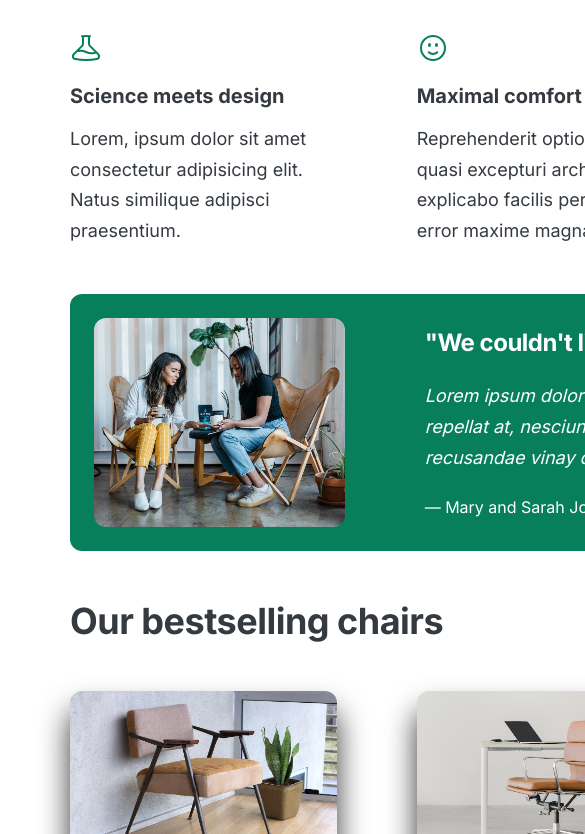
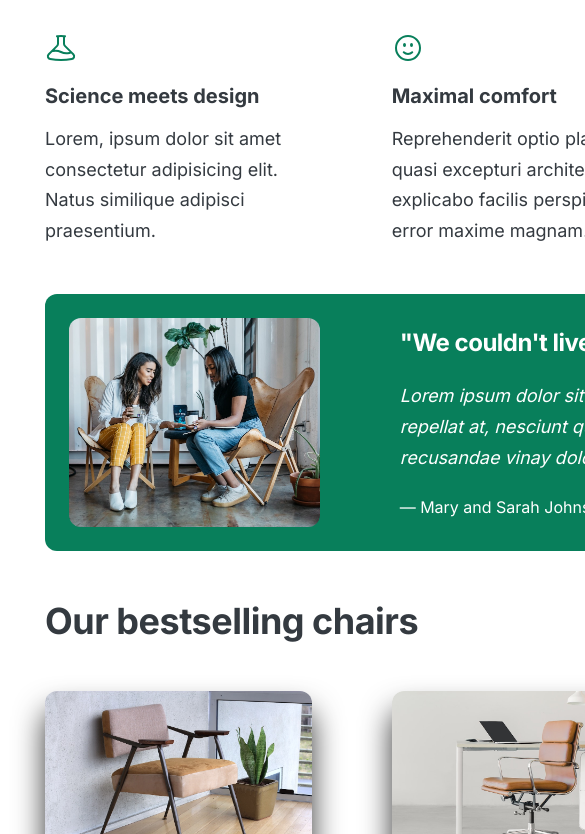
Before and after one commit to VINAYAK9669/E-commerceWebsite, a plain HTML site: page index.html in a window 390 px wide. Shown: the part 628-1462 px from the top of the page, 585 px wide, since content can reach past the window. Drawn offline with Linux system fonts and the light colour scheme.

Commit message:
Update style.css

```diff
--- a/style.css
+++ b/style.css
@@ -24,7 +24,6 @@ body {
   font-family: "Inter", sans-serif;
   color: #343a40;
   border-bottom: 8px solid #087f5b;
-  margin:70px;
 }
 header,
 section {
@@ -209,6 +208,7 @@ footer {
 }
 @media only screen and (max-width: 600px) {
   body {
-    width: 60%;
+    margin: 0px auto;
+    width:300px;
   }
 }
```
